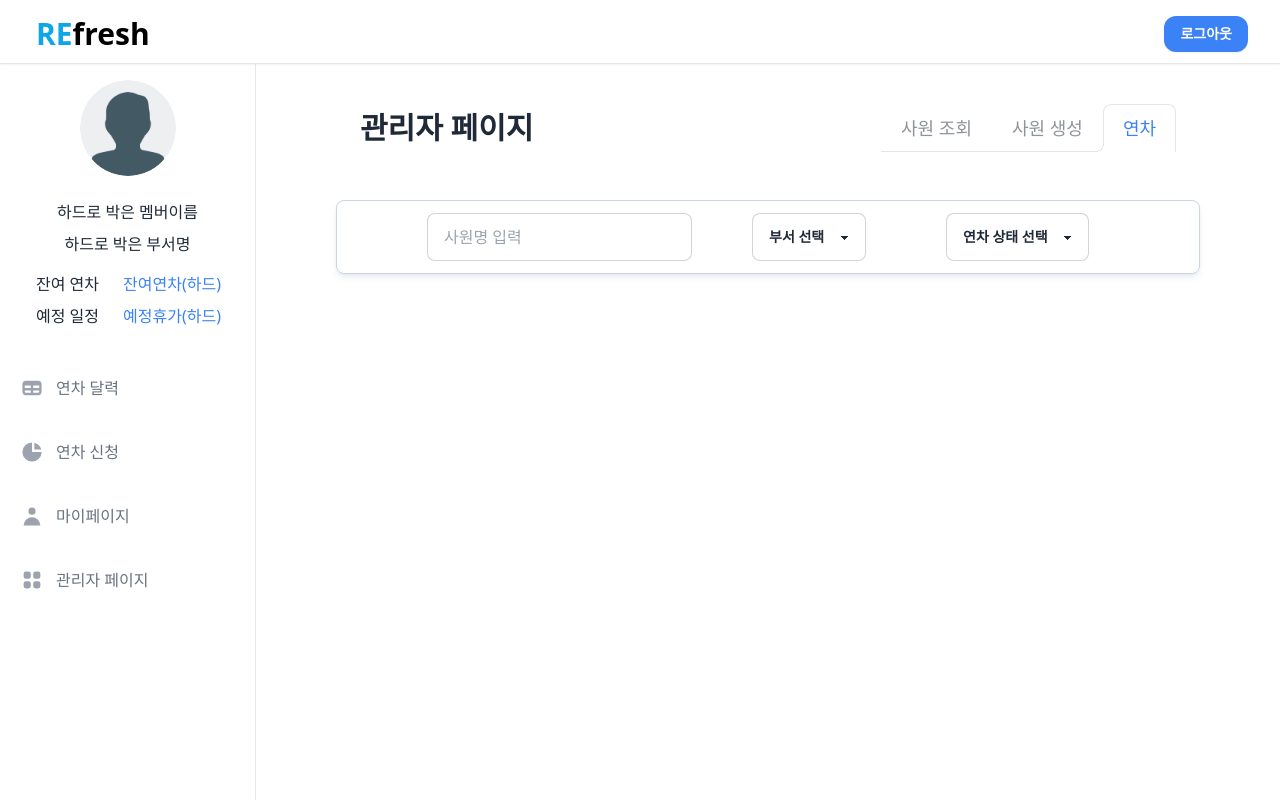
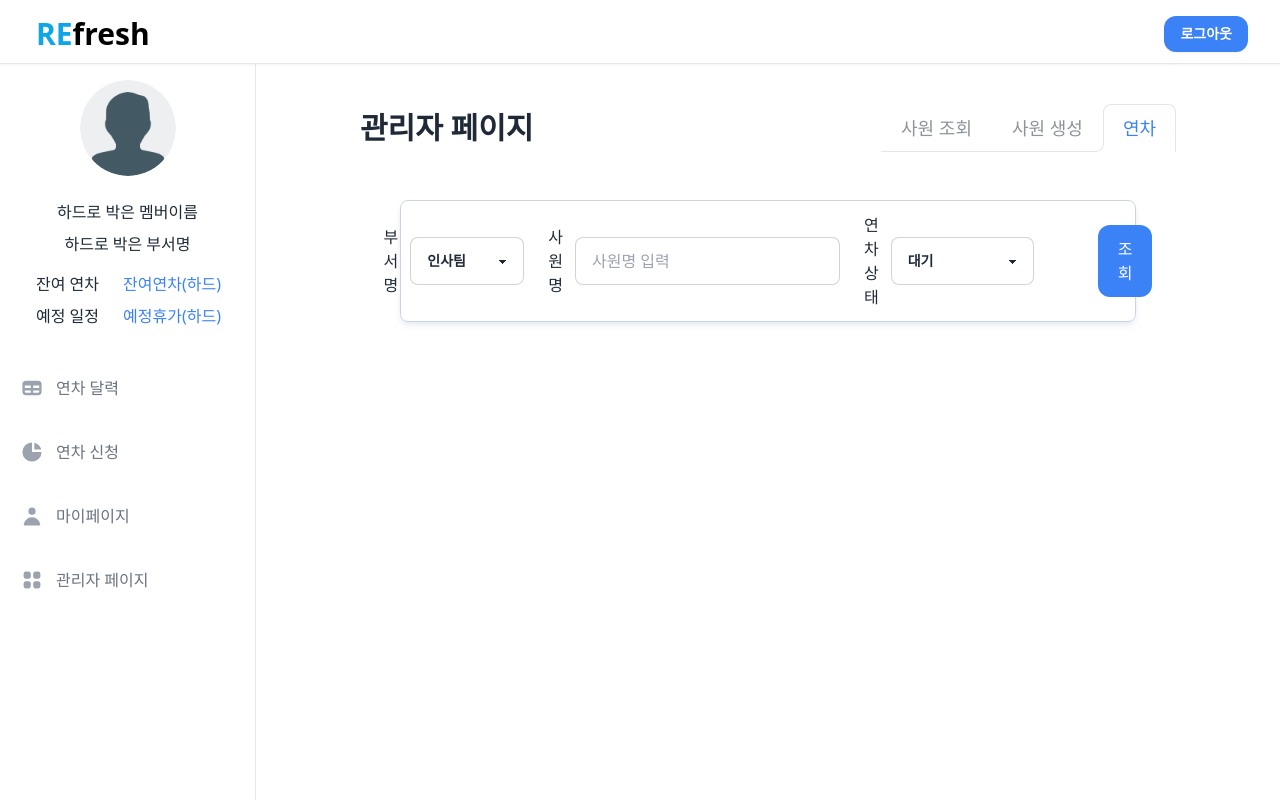
Before and after one commit to TKO-RE-fresh/REfresh, a Vue app in the folder frontend/: page /admin in a window 1280 px wide. Both pictures are taken after a click on the element "연차". Built offline with nearby package versions, Linux system fonts and the light colour scheme.

Commit message:
style: 관리자 페이지 연차 부분 디자인 수정

```diff
--- a/frontend/src/views/admin/AdminAnnualArea.vue
+++ b/frontend/src/views/admin/AdminAnnualArea.vue
@@ -1,25 +1,58 @@
 <template>
-  <div class="bg-base-80 border border-slate-300 rounded-lg shadow-md shadow-slate-300/40 my-10">
-    <div class="py-3 flex justify-center items-center max-w-500">
-      <div class="px-5">
-        <input id="name" type="text" placeholder="사원명 입력" class="input input-bordered "  />
-      </div>
-      <div class="px-10">
-        <select class="select select-bordered" >
-          <option disabled selected>부서 선택</option>
-          <option v-for="(item,idx) in deptOptions" :key="idx">{{item}}</option>
-        </select>
-      </div>
-      <div class="px-10">
-        <select class="select select-bordered">
-          <option disabled selected>연차 상태 선택</option>
-          <option v-for="(item,idx) in statusOptions" :key="idx">{{item}}</option>
-        </select>
+  <form>
+    <div
+      class="flex bg-base-80 border border-slate-300 rounded-lg shadow-md shadow-slate-300/40 my-10 mx-16"
+    >
+      <div class="py-3 flex items-center justify-center space-x-16 w-full">
+        <div class="flex space-x-6">
+          <!-- 부서 검색 -->
+          <div class="flex items-center space-x-3">
+            <label>부서명</label>
+
+            <select class="select select-bordered">
+              <option disabled="">부서 선택</option>
+              <option>인사팀</option>
+              <option>영업팀</option>
+              <option>개발팀</option>
+              <option>디자인팀</option>
+              <option>서비스팀</option>
+            </select>
+          </div>
+          <!-- 사원 검색 -->
+          <div class="flex items-center space-x-3">
+            <label>사원명</label>
+            <input
+              id="name"
+              type="text"
+              placeholder="사원명 입력"
+              class="input input-bordered"
+            />
+          </div>
+          <!-- 연차 상태 -->
+          <div class="flex items-center space-x-3">
+            <label>연차 상태</label>
+            <select class="select select-bordered">
+              <option disabled="">연차 상태 선택</option>
+              <option>대기</option>
+              <option>승인</option>
+              <option>반려</option>
+              <option>취소</option>
+            </select>
+          </div>
+
+          <!-- 기간별 검색 -->
+        </div>
+        <button
+          type="submit"
+          class="bg-blue-500 px-5 py-3 rounded-xl text-white hover:bg-blue-700"
+        >
+          조회
+        </button>
       </div>
     </div>
-  </div>
+  </form>
 </template>
 <script setup>
-  const deptOptions = ['인사팀','영업팀','개발팀','디자인팀','서비스팀'];
-  const statusOptions = ['대기','승인','반려','취소'];
+// const deptOptions = ["인사팀", "영업팀", "개발팀", "디자인팀", "서비스팀"];
+// const statusOptions = ["대기", "승인", "반려", "취소"];
 </script>
```
